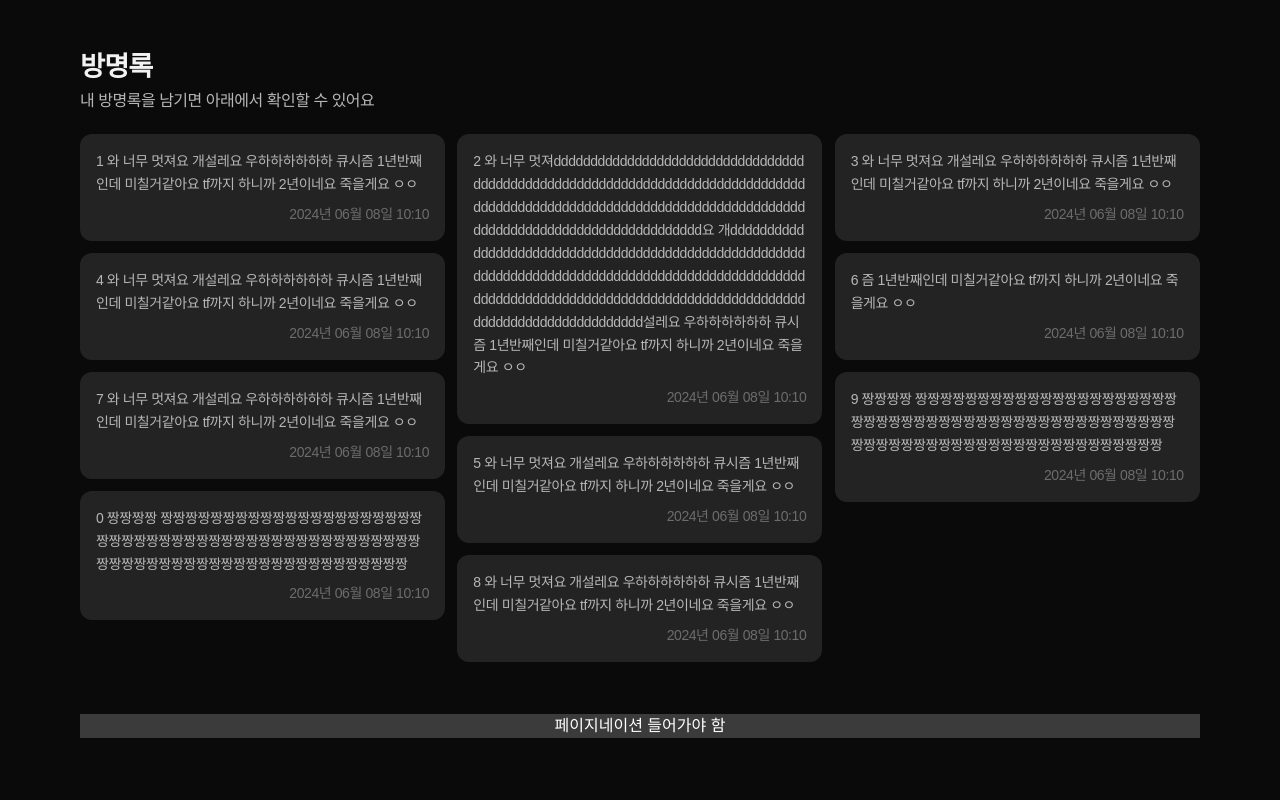
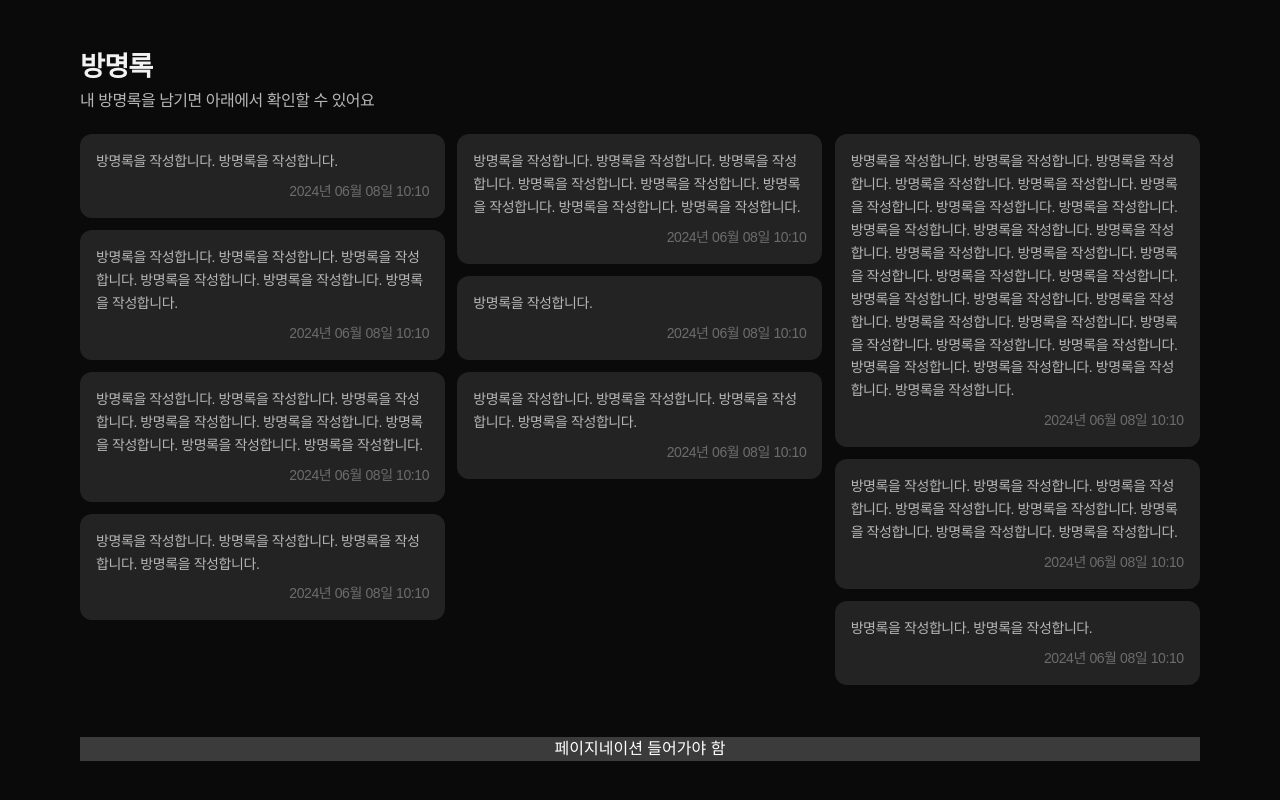
Before and after one commit to AAminha/kusitms-2nd-exhibition, a Next.js app: page / in a window 1280 px wide. Shown: the part 2334-3134 px from the top of the page. Built offline with nearby package versions, Linux system fonts and the light colour scheme.

Commit message:
rename: constant 파일 위치 변경 - 배포를 위한 텍스트 변경

```diff
--- a/src/app/about/layout.tsx
+++ b/src/app/about/layout.tsx
@@ -39,7 +39,7 @@ export default function AboutLayout({
             </li>
           ))}
           <li>
-            <p className="text-white">아직 스크롤 기능 구현 X</p>
+            <p className="text-white">스크롤 준비 중</p>
           </li>
         </ul>
       </aside>
--- /dev/null
+++ b/src/constants/home.ts
@@ -0,0 +1,65 @@
+export const EXHIBITION_KEYWORDS = [
+  {
+    title: 'KEYWORD 1',
+    description:
+      '우리는 아직 완성되지 않은 존재이기에, 그 불완전함 속에서 배우고 실험하며 도전하는 과정을 통해 앞으로 나아갑니다. 이번 전시는 불안정한 우리가 함께한 여정의 흔적이자, 앞으로 펼쳐질 무한한 가능성의 시작입니다.',
+  },
+  {
+    title: 'KEYWORD 2',
+    description:
+      '우리는 아직 완성되지 않은 존재이기에, 그 불완전함 속에서 배우고 실험하며 도전하는 과정을 통해 앞으로 나아갑니다. 이번 전시는 불안정한 우리가 함께한 여정의 흔적이자, 앞으로 펼쳐질 무한한 가능성의 시작입니다.',
+  },
+  {
+    title: 'KEYWORD 3',
+    description:
+      '우리는 아직 완성되지 않은 존재이기에, 그 불완전함 속에서 배우고 실험하며 도전하는 과정을 통해 앞으로 나아갑니다. 이번 전시는 불안정한 우리가 함께한 여정의 흔적이자, 앞으로 펼쳐질 무한한 가능성의 시작입니다.',
+  },
+]
+
+export const TEMP_GUEST_BOOKS = [
+  {
+    content: '방명록을 작성합니다. 방명록을 작성합니다.',
+    date: '2024년 06월 08일 10:10',
+  },
+  {
+    content:
+      '방명록을 작성합니다. 방명록을 작성합니다. 방명록을 작성합니다. 방명록을 작성합니다. 방명록을 작성합니다. 방명록을 작성합니다. 방명록을 작성합니다. 방명록을 작성합니다.',
+    date: '2024년 06월 08일 10:10',
+  },
+  {
+    content:
+      '방명록을 작성합니다. 방명록을 작성합니다. 방명록을 작성합니다. 방명록을 작성합니다. 방명록을 작성합니다. 방명록을 작성합니다. 방명록을 작성합니다. 방명록을 작성합니다. 방명록을 작성합니다. 방명록을 작성합니다. 방명록을 작성합니다. 방명록을 작성합니다. 방명록을 작성합니다. 방명록을 작성합니다. 방명록을 작성합니다. 방명록을 작성합니다. 방명록을 작성합니다. 방명록을 작성합니다. 방명록을 작성합니다. 방명록을 작성합니다. 방명록을 작성합니다. 방명록을 작성합니다. 방명록을 작성합니다. 방명록을 작성합니다. 방명록을 작성합니다. 방명록을 작성합니다. 방명록을 작성합니다. 방명록을 작성합니다.',
+    date: '2024년 06월 08일 10:10',
+  },
+  {
+    content:
+      '방명록을 작성합니다. 방명록을 작성합니다. 방명록을 작성합니다. 방명록을 작성합니다. 방명록을 작성합니다. 방명록을 작성합니다.',
+    date: '2024년 06월 08일 10:10',
+  },
+  {
+    content: '방명록을 작성합니다.',
+    date: '2024년 06월 08일 10:10',
+  },
+  {
+    content:
+      '방명록을 작성합니다. 방명록을 작성합니다. 방명록을 작성합니다. 방명록을 작성합니다. 방명록을 작성합니다. 방명록을 작성합니다. 방명록을 작성합니다. 방명록을 작성합니다.',
+    date: '2024년 06월 08일 10:10',
+  },
+  {
+    content:
+      '방명록을 작성합니다. 방명록을 작성합니다. 방명록을 작성합니다. 방명록을 작성합니다. 방명록을 작성합니다. 방명록을 작성합니다. 방명록을 작성합니다. 방명록을 작성합니다.',
+    date: '2024년 06월 08일 10:10',
+  },
+  {
+    content: '방명록을 작성합니다. 방명록을 작성합니다. 방명록을 작성합니다. 방명록을 작성합니다.',
+    date: '2024년 06월 08일 10:10',
+  },
+  {
+    content: '방명록을 작성합니다. 방명록을 작성합니다.',
+    date: '2024년 06월 08일 10:10',
+  },
+  {
+    content: '방명록을 작성합니다. 방명록을 작성합니다. 방명록을 작성합니다. 방명록을 작성합니다.',
+    date: '2024년 06월 08일 10:10',
+  },
+]
--- a/src/constants/metadata.ts
+++ b/src/constants/metadata.ts
@@ -9,7 +9,7 @@ export const metadata: Metadata = {
   },
   openGraph: {
     title: 'Chemical Synergy - KUSITMS',
-    url: 'https://www.kusitms.com', // TODO: Update this
+    url: 'https://kusitms-2nd-exhibition.vercel.app', // TODO: Update this
     description: '큐시즘 2회 전시회 - Chemical Synergy',
     images: [
       {
--- a/src/containers/about/Information.tsx
+++ b/src/containers/about/Information.tsx
@@ -1,5 +1,5 @@
 import { SectionTitle } from '@src/components/SectionTitle'
-import { ZONE_INFORMATION } from '@src/containers/about/constant'
+import { ZONE_INFORMATION } from '@src/constants/about'
 
 export const Information = () => {
   return (
--- a/src/containers/about/Program.tsx
+++ b/src/containers/about/Program.tsx
@@ -1,9 +1,8 @@
 import clsx from 'clsx'
 
+import { PROGRAM_INFORMATION, PROGRAMS } from '@src/constants/about'
 import { Paragraph } from '@src/containers/about/Paragraph'
 import { helvetica } from '@src/styles/font'
-
-import { PROGRAM_INFORMATION, PROGRAMS } from './constant'
 
 // 확정된 구성으로 수정
 export const Program = () => {
--- a/src/containers/about/Visuality.tsx
+++ b/src/containers/about/Visuality.tsx
@@ -1,10 +1,9 @@
 import clsx from 'clsx'
 
 import { SectionTitle } from '@src/components/SectionTitle'
+import { VISUALITY_INFORMATION } from '@src/constants/about'
 import { Paragraph } from '@src/containers/about/Paragraph'
 import { helvetica } from '@src/styles/font'
-
-import { VISUALITY_INFORMATION } from './constant'
 
 export const Visuality = () => {
   return (
--- a/src/containers/home/GuestBook.tsx
+++ b/src/containers/home/GuestBook.tsx
@@ -1,61 +1,10 @@
 'use client'
 
 import { SectionTitle } from '@src/components/SectionTitle'
+import { TEMP_GUEST_BOOKS } from '@src/constants/home'
 import useMasonry from '@src/hooks/useMasonry'
 
 import { GuestBookItem } from './GuestBookItem'
-
-const DUMMY = [
-  {
-    content:
-      '1 와 너무 멋져요 개설레요 우하하하하하하 큐시즘 1년반째인데 미칠거같아요 tf까지 하니까 2년이네요 죽을게요 ㅇㅇ',
-    date: '2024년 06월 08일 10:10',
-  },
-  {
-    content:
-      '2 와 너무 멋져ddddddddddddddddddddddddddddddddddddddddddddddddddddddddddddddddddddddddddddddddddddddddddddddddddddddddddddddddddddddddddddddddddddddddddddddddddddddddddd요 개dddddddddddddddddddddddddddddddddddddddddddddddddddddddddddddddddddddddddddddddddddddddddddddddddddddddddddddddddddddddddddddddddddddddddddddddddddddddddddddddddddddddd설레요 우하하하하하하 큐시즘 1년반째인데 미칠거같아요 tf까지 하니까 2년이네요 죽을게요 ㅇㅇ',
-    date: '2024년 06월 08일 10:10',
-  },
-  {
-    content:
-      '3 와 너무 멋져요 개설레요 우하하하하하하 큐시즘 1년반째인데 미칠거같아요 tf까지 하니까 2년이네요 죽을게요 ㅇㅇ',
-    date: '2024년 06월 08일 10:10',
-  },
-  {
-    content:
-      '4 와 너무 멋져요 개설레요 우하하하하하하 큐시즘 1년반째인데 미칠거같아요 tf까지 하니까 2년이네요 죽을게요 ㅇㅇ',
-    date: '2024년 06월 08일 10:10',
-  },
-  {
-    content:
-      '5 와 너무 멋져요 개설레요 우하하하하하하 큐시즘 1년반째인데 미칠거같아요 tf까지 하니까 2년이네요 죽을게요 ㅇㅇ',
-    date: '2024년 06월 08일 10:10',
-  },
-  {
-    content: '6 즘 1년반째인데 미칠거같아요 tf까지 하니까 2년이네요 죽을게요 ㅇㅇ',
-    date: '2024년 06월 08일 10:10',
-  },
-  {
-    content:
-      '7 와 너무 멋져요 개설레요 우하하하하하하 큐시즘 1년반째인데 미칠거같아요 tf까지 하니까 2년이네요 죽을게요 ㅇㅇ',
-    date: '2024년 06월 08일 10:10',
-  },
-  {
-    content:
-      '8 와 너무 멋져요 개설레요 우하하하하하하 큐시즘 1년반째인데 미칠거같아요 tf까지 하니까 2년이네요 죽을게요 ㅇㅇ',
-    date: '2024년 06월 08일 10:10',
-  },
-  {
-    content:
-      '9 짱짱짱짱 짱짱짱짱짱짱짱짱짱짱짱짱짱짱짱짱짱짱짱짱짱짱짱짱짱짱짱짱짱짱짱짱짱짱짱짱짱짱짱짱짱짱짱짱짱짱짱짱짱짱짱짱짱짱짱짱짱짱짱짱짱짱짱짱짱짱짱짱짱짱짱짱',
-    date: '2024년 06월 08일 10:10',
-  },
-  {
-    content:
-      '0 짱짱짱짱 짱짱짱짱짱짱짱짱짱짱짱짱짱짱짱짱짱짱짱짱짱짱짱짱짱짱짱짱짱짱짱짱짱짱짱짱짱짱짱짱짱짱짱짱짱짱짱짱짱짱짱짱짱짱짱짱짱짱짱짱짱짱짱짱짱짱짱짱짱짱짱짱',
-    date: '2024년 06월 08일 10:10',
-  },
-]
 
 export const GuestBook = () => {
   const masonryContainer = useMasonry()
@@ -68,7 +17,7 @@ export const GuestBook = () => {
           className="mb-10 mt-5 grid grid-cols-3 gap-3 mobile:grid-cols-1"
           style={{ gridAutoFlow: 'dense' }}
         >
-          {DUMMY.map((item, index) => (
+          {TEMP_GUEST_BOOKS.map((item, index) => (
             <GuestBookItem key={index} content={item.content} date={item.date} />
           ))}
         </section>
--- a/src/containers/home/Keyword.tsx
+++ b/src/containers/home/Keyword.tsx
@@ -1,24 +1,7 @@
 import clsx from 'clsx'
 
+import { EXHIBITION_KEYWORDS } from '@src/constants/home'
 import { helvetica } from '@src/styles/font'
-
-const KEYWORDS = [
-  {
-    title: 'KEYWORD 1',
-    description:
-      '우리는 아직 완성되지 않은 존재이기에, 그 불완전함 속에서 배우고 실험하며 도전하는 과정을 통해 앞으로 나아갑니다. 이번 전시는 불안정한 우리가 함께한 여정의 흔적이자, 앞으로 펼쳐질 무한한 가능성의 시작입니다.',
-  },
-  {
-    title: 'KEYWORD 2',
-    description:
-      '우리는 아직 완성되지 않은 존재이기에, 그 불완전함 속에서 배우고 실험하며 도전하는 과정을 통해 앞으로 나아갑니다. 이번 전시는 불안정한 우리가 함께한 여정의 흔적이자, 앞으로 펼쳐질 무한한 가능성의 시작입니다.',
-  },
-  {
-    title: 'KEYWORD 3',
-    description:
-      '우리는 아직 완성되지 않은 존재이기에, 그 불완전함 속에서 배우고 실험하며 도전하는 과정을 통해 앞으로 나아갑니다. 이번 전시는 불안정한 우리가 함께한 여정의 흔적이자, 앞으로 펼쳐질 무한한 가능성의 시작입니다.',
-  },
-]
 
 export const Keyword = () => {
   return (
@@ -34,7 +17,7 @@ export const Keyword = () => {
           <figcaption className="visually-hidden">전시회 관련 이미지</figcaption>
         </figure>
         <section className="flex justify-between gap-[50px] mobile:flex-col mobile:items-center">
-          {KEYWORDS.map((keyword) => (
+          {EXHIBITION_KEYWORDS.map((keyword) => (
             <article key={keyword.title} className="flex w-[312px] flex-col items-center">
               <h2 className={clsx('mb-5 text-branding-h2 text-gray-20', helvetica.className)}>
                 {keyword.title}
```
Also changed, not shown: src/constants/about.ts (renamed from src/containers/about/constant.ts, +12 -6 lines), 1 other file (tests, documents, lock files or other folders).
